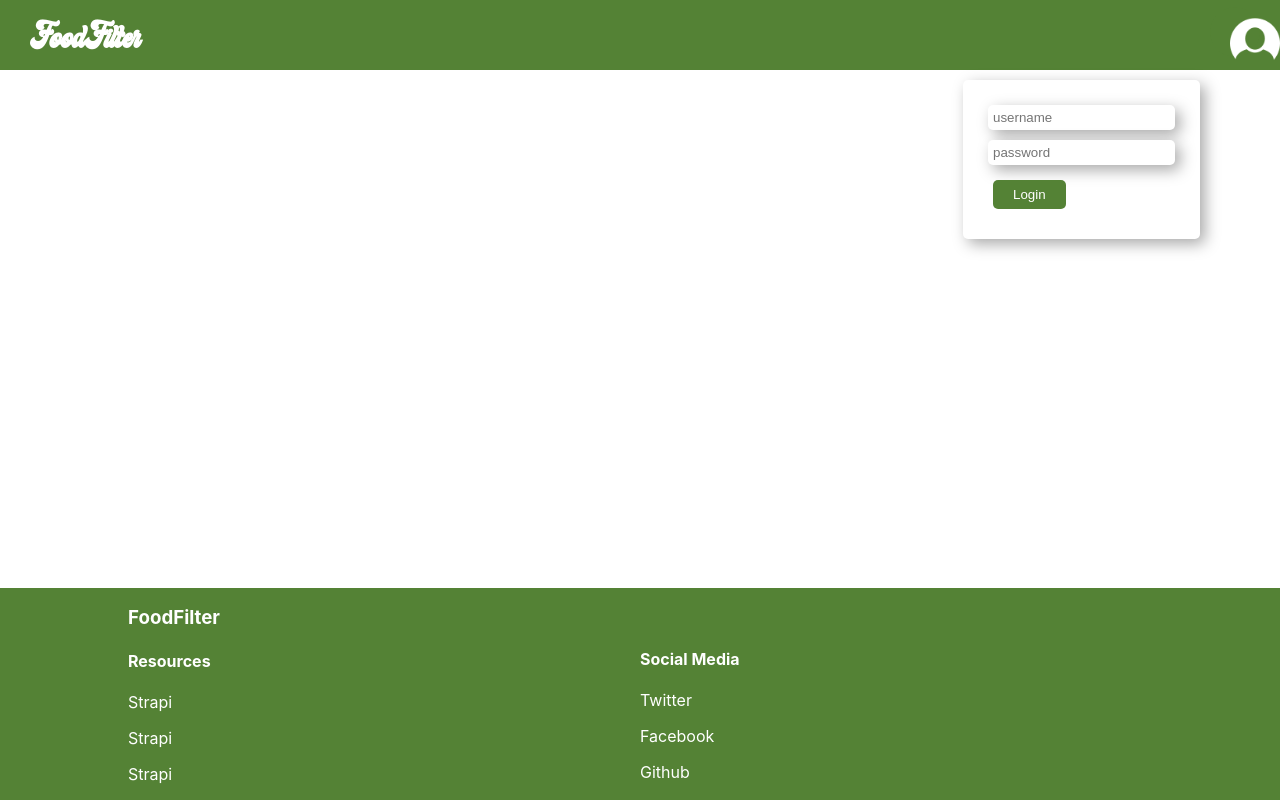
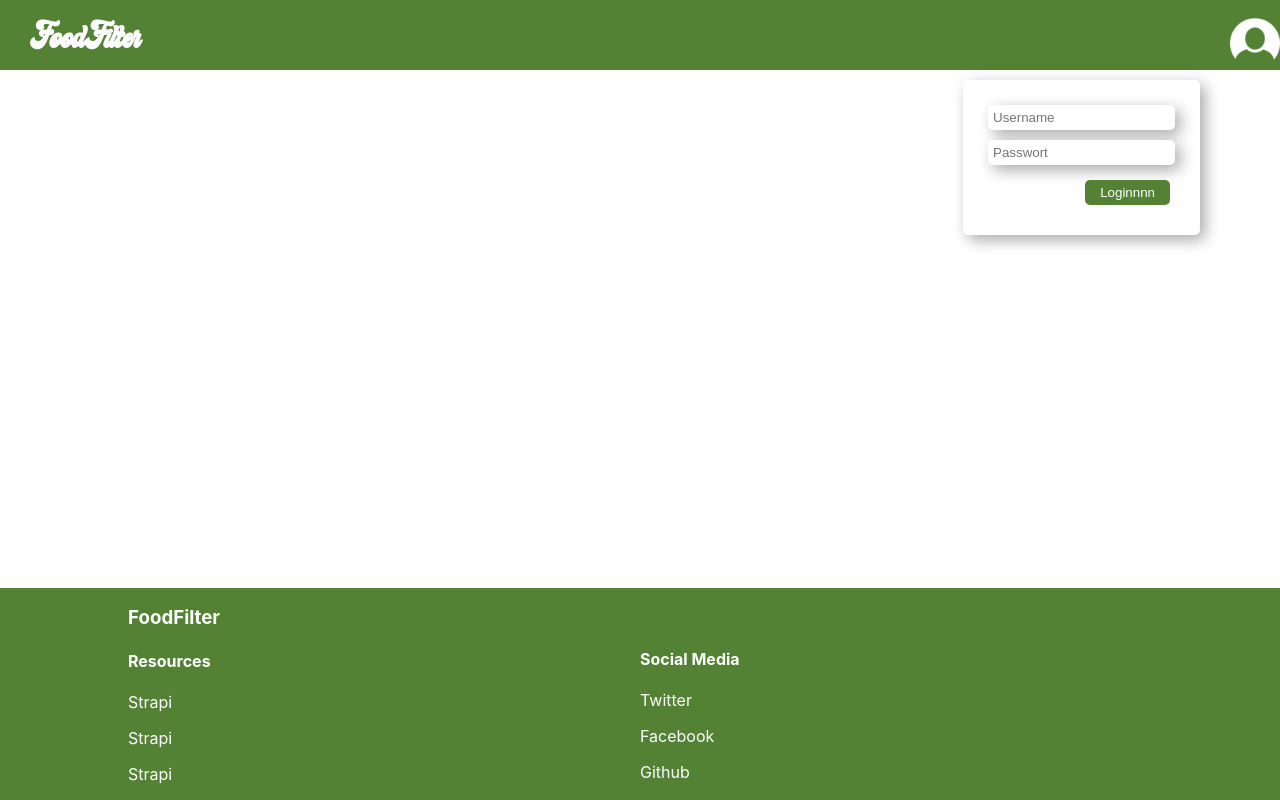
Before and after one commit to lea1210/food-filter, a React (Create React App) app: page / in a window 1280 px wide. Both pictures are taken after a click on the button 1235 px from the left and 32 px from the top of the page. Built offline with nearby package versions, Linux system fonts and the light colour scheme.

Commit message:
functioning login with formfileds; userinfo setisopen error

```diff
--- a/package.json
+++ b/package.json
@@ -6,6 +6,7 @@
     "@testing-library/jest-dom": "^5.16.4",
     "@testing-library/react": "^13.2.0",
     "@testing-library/user-event": "^13.5.0",
+    "@types/react": "^18.0.10",
     "react": "^18.1.0",
     "react-dom": "^18.1.0",
     "react-scripts": "5.0.1",
--- a/src/components/Form/Form.jsx
+++ b/src/components/Form/Form.jsx
@@ -3,6 +3,7 @@ import {
     FormContextProvider,
     useForm,
 } from "../../contexts/FormContext/FormContext";
+import {useLogin} from "../../contexts/LoginContext/LoginContext";
 
 const FormContextWrapper = ({ testID, children, onSubmit }) => {
     return (
@@ -12,14 +13,23 @@ const FormContextWrapper = ({ testID, children, onSubmit }) => {
     );
 };
 
-const Form = ({ testID, onSubmit, children }) => {
+const Form = ({ testID, onSubmit,setIsOpen, children }) => {
     const { validate, formFields } = useForm();
+    const { isLoggedIn, login, logout } = useLogin();
 
     const submit = (event) => {
+        console.log("im submit??");
         event.preventDefault();
         // skip submitting if validation fails
         if (validate()) {
-            onSubmit(formFields);
+            console.log("validierung war erfolgreichhh");
+           // onSubmit(formFields);
+
+            console.log("submit funktion, name: ", formFields["username"]);
+            login(formFields["username"].value, formFields["password"].value);
+
+            console.log(setIsOpen);
+            setIsOpen(true);
         }
     };
 
--- a/src/components/Input/Input.jsx
+++ b/src/components/Input/Input.jsx
@@ -36,7 +36,7 @@ export const Input = ({
                 id={id}
                 type={type}
                 onChange={handleChange}
-                value={value}
+                value={value ?? ""}
                 placeholder={placeholder}
             />
         </div>
--- a/src/components/Login/Login.jsx
+++ b/src/components/Login/Login.jsx
@@ -5,6 +5,7 @@ import {useLogin} from "../../contexts/LoginContext/LoginContext";
 import {useCallback, useState} from "react";
 import {Input} from "../Input/Input";
 import Form from "../Form/Form";
+import LoginForm from "../LoginForm/LoginForm";
 
 const Login = () => {
     const [isOpen, setIsOpen] = useState(false);
@@ -13,16 +14,35 @@ const Login = () => {
     const [password, setPassword] = useState('');
     const [user, setUser] = useState('');
 
-    const onSubmitLoginForm = useCallback(() => {
+    console.log("set is open in login: ", setIsOpen);
+
+  const onSubmitLoginForm = useCallback(() => {
+       /* console.log("im submitloginform");
         if (isLoggedIn){
             logout();
         } else{
+            console.log("will einloggen");
             login(user, password);
         }
-        setIsOpen(true);
+        setIsOpen(true);*/
     }, [user, password, login])
 
+    const openUserForm = (isOpen) => {
+     // setIsOpen(isOpen);
+        console.log("aaaaaaaaaaaa");
+    }
+
     return (
+        <>
+            {isLoginFormOpened && (
+                <div className={Styles.loginWindow}>
+                    <LoginForm onSubmit={onSubmitLoginForm} setIsOpen={openUserForm}/>
+                    {isOpen && <UserInfo setIsOpen={setIsOpen}/>}
+                </div>
+            )}
+        </>
+    );
+    /*return(
         <>
             {isLoginFormOpened && (
                 <div className={Styles.loginWindow}>
@@ -45,7 +65,23 @@ const Login = () => {
                 </div>
             )}
         </>
-    );
+    );*/
 };
 
 export default Login;
+
+/* <Form onSubmit={onSubmitLoginForm}>
+                        <Input
+                            type="text"
+                            placeholder="username"
+                            value={user}
+                            onChange={(value) => setUser(value)}
+                        />
+                        <Input
+                            type="password"
+                            placeholder="password"
+                            value={password}
+                            onChange={(value) => setPassword(value)}
+                        />
+                        <button type="submit">Login</button>
+                    </Form>*/
--- a/src/components/LoginForm/LoginForm.jsx
+++ b/src/components/LoginForm/LoginForm.jsx
@@ -3,27 +3,30 @@ import Form from "../Form/Form";
 import FormField from "../FormField/FormField";
 import { useLogin } from "../../contexts/LoginContext/LoginContext";
 import Styles from "../LoginButton/LoginButton.module.css";
-import {useForm} from "../../contexts/FormContext/FormContext";
+import {useCallback, useState} from "react";
+import formField from "../FormField/FormField";
 
-const LoginForm = ({setIsOpen}) => {
-    //const { username, password } = useLogin();
-    const { isLoggedIn, login, logout } = useLogin();
-    const { formFields } = useForm();
+const LoginForm = ({onSubmit, setIsOpen}) => {
+    console.log("set is open in loginform: ", setIsOpen);
+   // const { isLoggedIn, login, logout } = useLogin();
+   // const [password, setPassword] = useState('');
+   // const [user, setUser] = useState('');
 
 
-    const onClick = () => {
+   /* const onSubmitLoginForm = useCallback((formFields) => {
+        console.log("halllllllllo");
         if (isLoggedIn){
             logout();
         } else{
-            login( formFields["username"],  formFields["password"]);
+            console.log("submit funktion");
+            login(formFields["username"], formFields["password"]);
         }
         setIsOpen(true);
-        //closeLoginForm();
-    }
+    }, [user, password, login])*/
 
     return (
         <>
-        <Form onSubmit={setIsOpen(true)} testID="loginForm">
+        <Form testID="loginForm" onSubmit={onSubmit} setIsOpen={setIsOpen()}>
             <FormField
                 pattern={/.{2,42}/}
                 errorMessage="Bitte gib deinen Usernamen an"
@@ -34,17 +37,17 @@ const LoginForm = ({setIsOpen}) => {
             />
 
             <FormField
-                pattern={/^.{0,255}$/}
+                pattern={/.{6,42}/}
                 errorMessage="Bitte gib dein Passwort an"
                 name="password"
                 label="Passwort"
                 type="password"
                 required
             />
+            <button className={Styles.loginButton} type="submit">
+                Loginnnn
+            </button>
         </Form>
-        <button onClick={onClick} className={Styles.loginButton} type={"submit"}>
-            Login
-        </button>
         </>
     );
 };
--- a/src/contexts/FormContext/FormContext.jsx
+++ b/src/contexts/FormContext/FormContext.jsx
@@ -31,7 +31,7 @@ export function FormContextProvider({ children }) {
 
     const validate = () => {
         const { hasError, formFields: updatedFormFields } = validateFormFields(formFields);
-
+        console.log("versuche zu validaten");
         setFormFields({ ...updatedFormFields });
 
         return !hasError;
--- a/src/contexts/FormContext/validation.js
+++ b/src/contexts/FormContext/validation.js
@@ -11,6 +11,7 @@ export const validateFormFields = (formFields) => {
 };
 
 export const validateFormField = (field) => {
+    console.log("ich validate");
     field.error = !field.validation(field.value);
     return field.error;
 };
```
Also changed, not shown: 1 other file (tests, documents, lock files or other folders).
